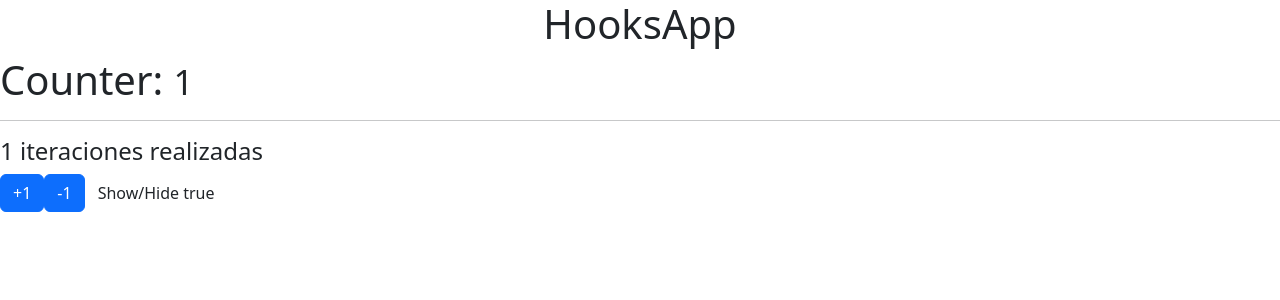
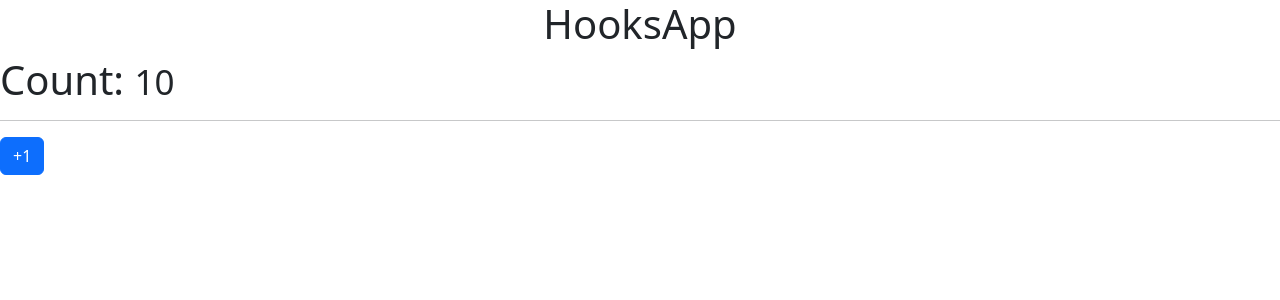
Before and after one commit to RunyShark/hooks-to-learn, a React (Vite) app: page / in a window 1280 px wide. Shown: the top 300 px of the page. Built offline with nearby package versions, Linux system fonts and the light colour scheme.

Commit message:
useCallBack

```diff
--- a/src/HooksApp.jsx
+++ b/src/HooksApp.jsx
@@ -8,6 +8,7 @@ import {
   Layout,
   Memorize,
   MemoHook,
+  UseCallBackHook,
 } from "./components";
 export const HooksApp = () => {
   return (
@@ -22,8 +23,9 @@ export const HooksApp = () => {
       <FocusScreen />
       <Layout />
       <Memorize />
+      <MemoHook />
       */}
-      <MemoHook />
+      <UseCallBackHook />
     </>
   );
 };
--- /dev/null
+++ b/src/components/08-useCallback/ShowIncrement.jsx
@@ -0,0 +1,10 @@
+import React from "react";
+
+export const ShowIncrement = ({ inCremente }) => {
+  console.log("Me volvi a renderizar:d");
+  return (
+    <button className="btn btn-primary" onClick={() => inCremente()}>
+      +1
+    </button>
+  );
+};
--- /dev/null
+++ b/src/components/08-useCallback/UseCallBackHook.jsx
@@ -0,0 +1,19 @@
+import React, { useCallback, useState } from "react";
+import { ShowIncrement } from "./ShowIncrement";
+
+export const UseCallBackHook = () => {
+  const [counter, setCounter] = useState(10);
+  const inCremetar = useCallback(() => {
+    setCounter((value) => value + 1);
+  }, []);
+
+  return (
+    <>
+      <h1>
+        Count: <small>{counter}</small>
+      </h1>
+      <hr />
+      <ShowIncrement inCremente={inCremetar} />
+    </>
+  );
+};
--- a/src/components/index.jsx
+++ b/src/components/index.jsx
@@ -9,3 +9,4 @@ export * from "./05-useLayautEffect/Layout";
 export * from "./06-memos/Memorize";
 export * from "./07-useMemo/MemoHook";
 export * from "./helpers/heavyStuff";
+export * from "./08-useCallback/UseCallBackHook";
```
